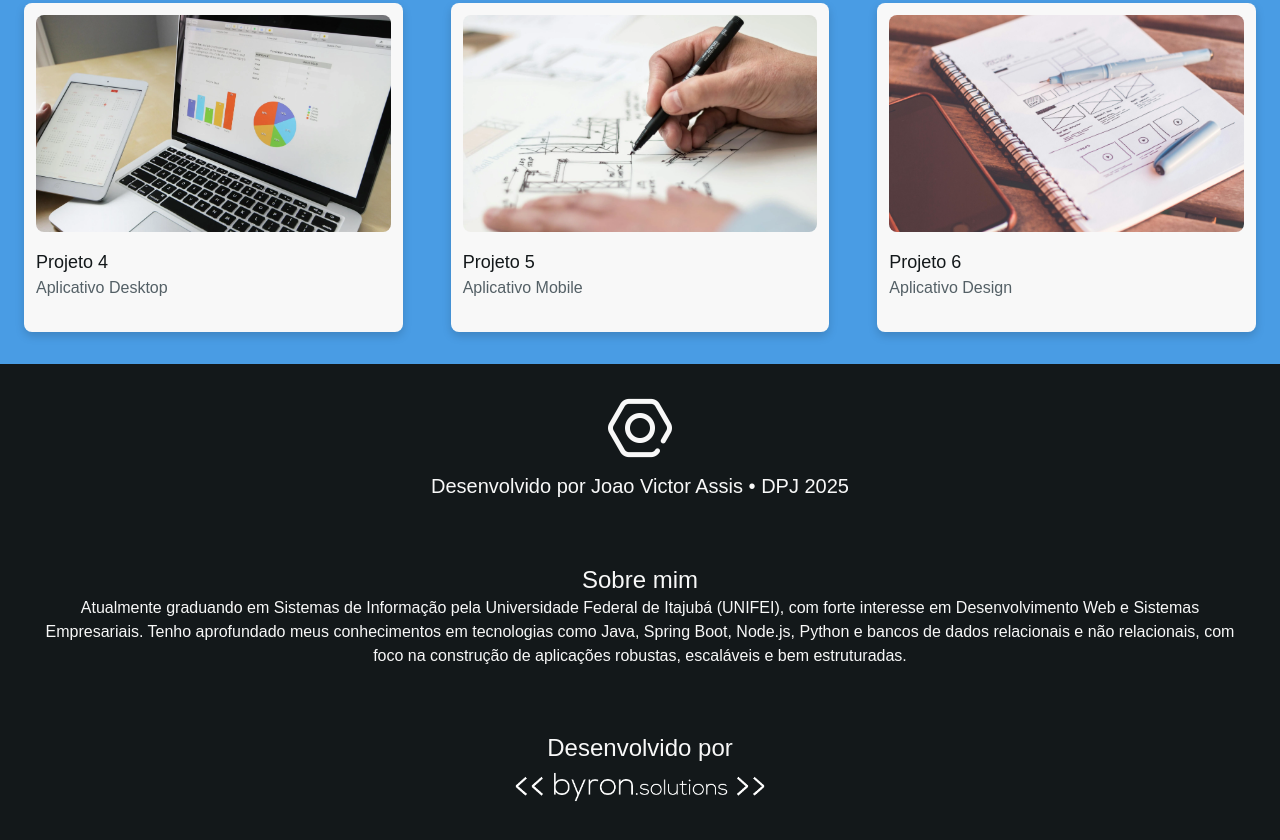
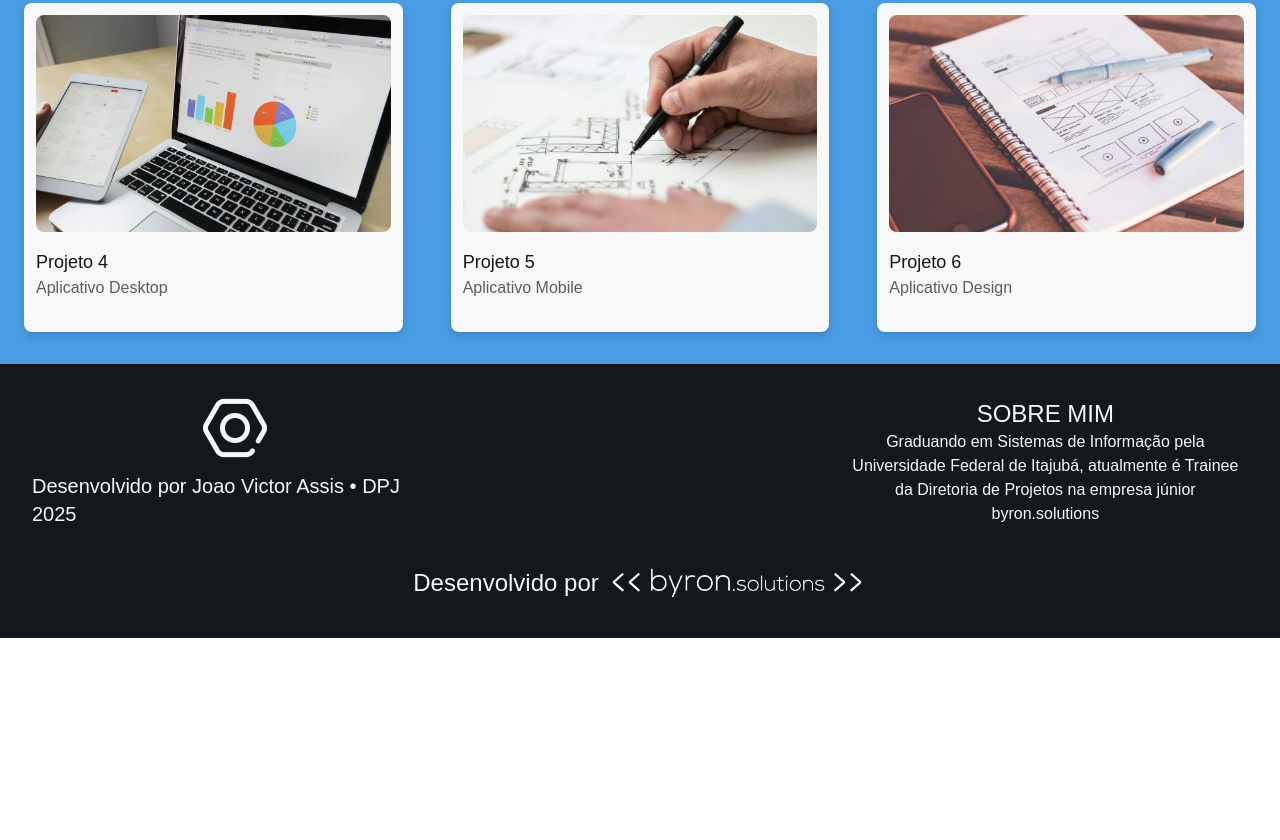
Before and after one commit to joaovicassis/portifolio-byron-tailwind, a website: page src/index.html in a window 1280 px wide. Shown: the part 1421-2261 px from the top of the page. After the commit the page ends 2059 px from the top, so only its background shows below. Drawn offline with Linux system fonts and the light colour scheme.

Commit message:
Feat: Incrementando responsvidade para o Footer na versão Desktop

```diff
--- a/src/index.html
+++ b/src/index.html
@@ -134,23 +134,29 @@
      </section>
 
      <!-- Footer Section -->
-    <footer class="bg-black text-white flex flex-col p-8 gap-16">
-        <div class="flex flex-col items-center gap-16">
-            <div class="flex flex-col items-center gap-3">
+    <footer
+			class="bg-black text-white flex flex-col lg:items-center p-8 gap-16 lg:gap-8">
+			<div
+				class="flex flex-col lg:flex-row items-center justify-between gap-16">
+				<div class="flex flex-col items-center gap-3 lg:w-1/3">
 					<div class="size-16">
-                    <img src="./img/icon_logo.png" alt="Logo do site">
+						<img src="./img/icon_logo.png" alt="Logo do site" />
 					</div>
 					<p class="text-xl">Desenvolvido por Joao Victor Assis • DPJ 2025</p>
 				</div>
-            <div class="text-center gap-2">
-                <h3 class="text-2xl">Sobre mim</h3>
-                <p class="text-base">Atualmente graduando em Sistemas de Informação pela Universidade Federal de Itajubá (UNIFEI), com forte interesse em Desenvolvimento Web e Sistemas Empresariais. Tenho aprofundado meus conhecimentos em tecnologias como Java, Spring Boot, Node.js, Python e bancos de dados relacionais e não relacionais, com foco na construção de aplicações robustas, escaláveis e bem estruturadas. </p>
+				<div class="text-center gap-2 lg:w-1/3">
+					<h3 class="text-2xl">SOBRE MIM</h3>
+					<p class="text-base">
+						Graduando em Sistemas de Informação pela Universidade Federal de Itajubá,
+						atualmente é Trainee da Diretoria de Projetos na empresa júnior byron.solutions
+					</p>
 				</div>
 			</div>
-        <div class="flex flex-col items-center">
-            <p class="text-2xl">Desenvolvido por </p>
+			<div
+				class="flex flex-col lg:flex-row lg:justify-center lg:gap-2 items-center">
+				<p class="text-2xl">Desenvolvido por</p>
 				<div class="max-w-[260px]">
-                <img src="./img/logo_byron.png" alt="Logo da byron.solutions">
+					<img src="./img/logo_byron.png" alt="Logo da byron.solutions"/>
 				</div>
 			</div>
 		</footer>
```
Also changed, not shown: src/styles/output.css. Lines whose indentation alone changed are shown as unchanged.
